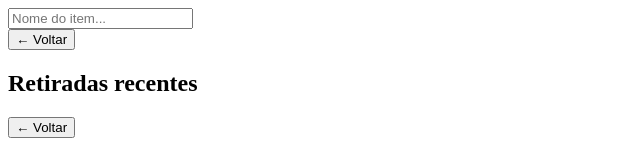
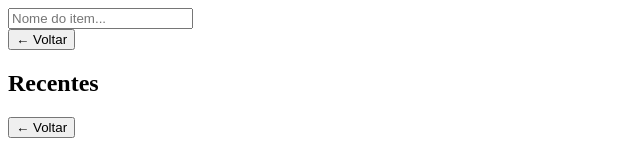
Before and after one commit to Erisksnt/Estoque_TotalLinks, a website with bundled scripts: page estoque-app/index.html in a window 1280 px wide. Shown: the part 940-1100 px from the top of the page, without its empty margins (0-640 px from the left). Built offline with nearby package versions, Linux system fonts and the light colour scheme.

Commit message:
mudança nome 'Retirada recentes' para 'Recentes'

```diff
--- a/estoque-app/index.html
+++ b/estoque-app/index.html
@@ -167,7 +167,7 @@
     <div id="recentesScreen" class="screen">
       <div class="screen-header">
         <button class="back-btn" onclick="mostrarTelaPrincipal()">← Voltar</button>
-        <h2>Retiradas recentes</h2>
+        <h2>Recentes</h2>
       </div>
       <div id="recentesList" class="recentes-list"></div>
     </div>
```
